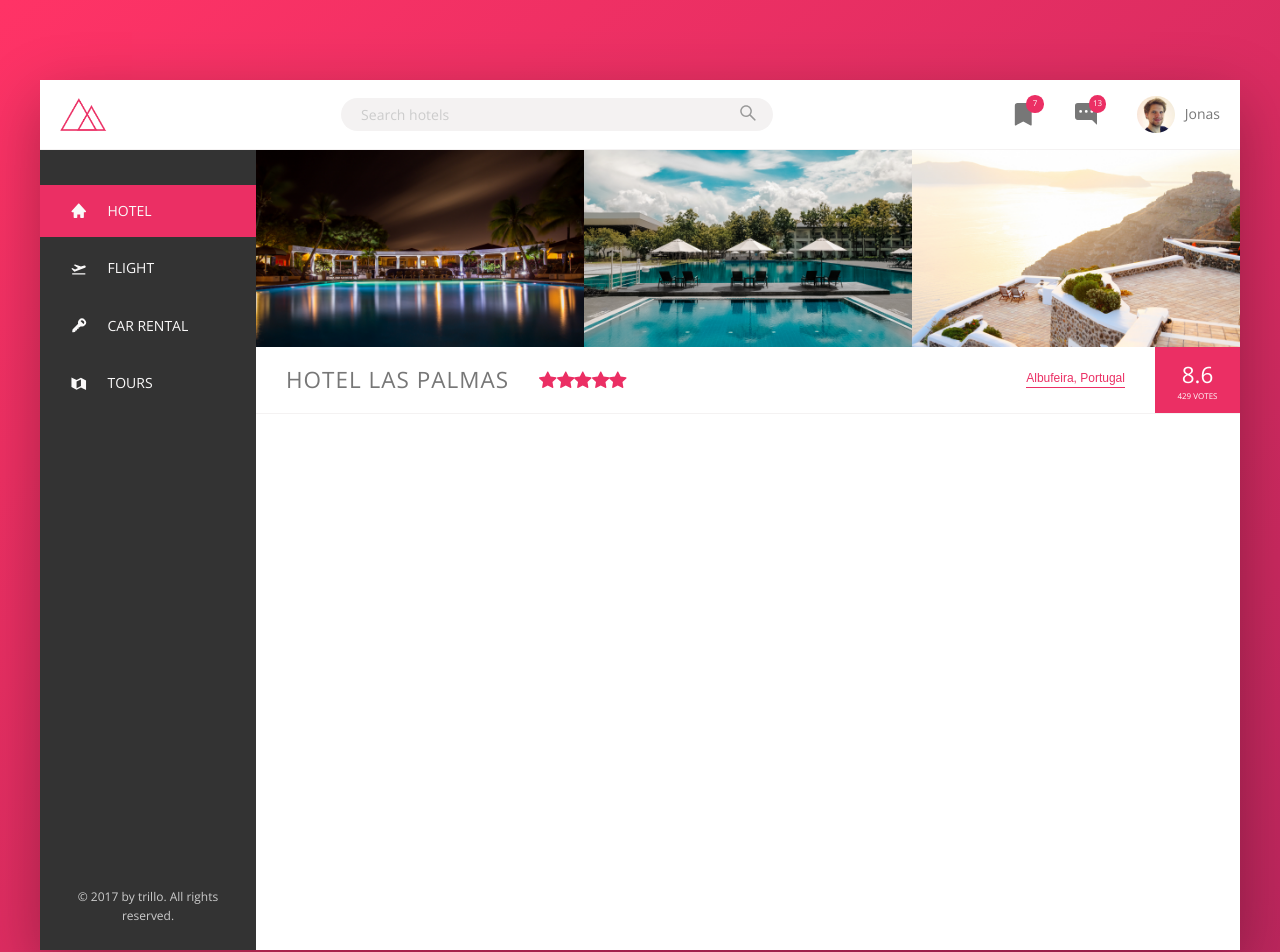
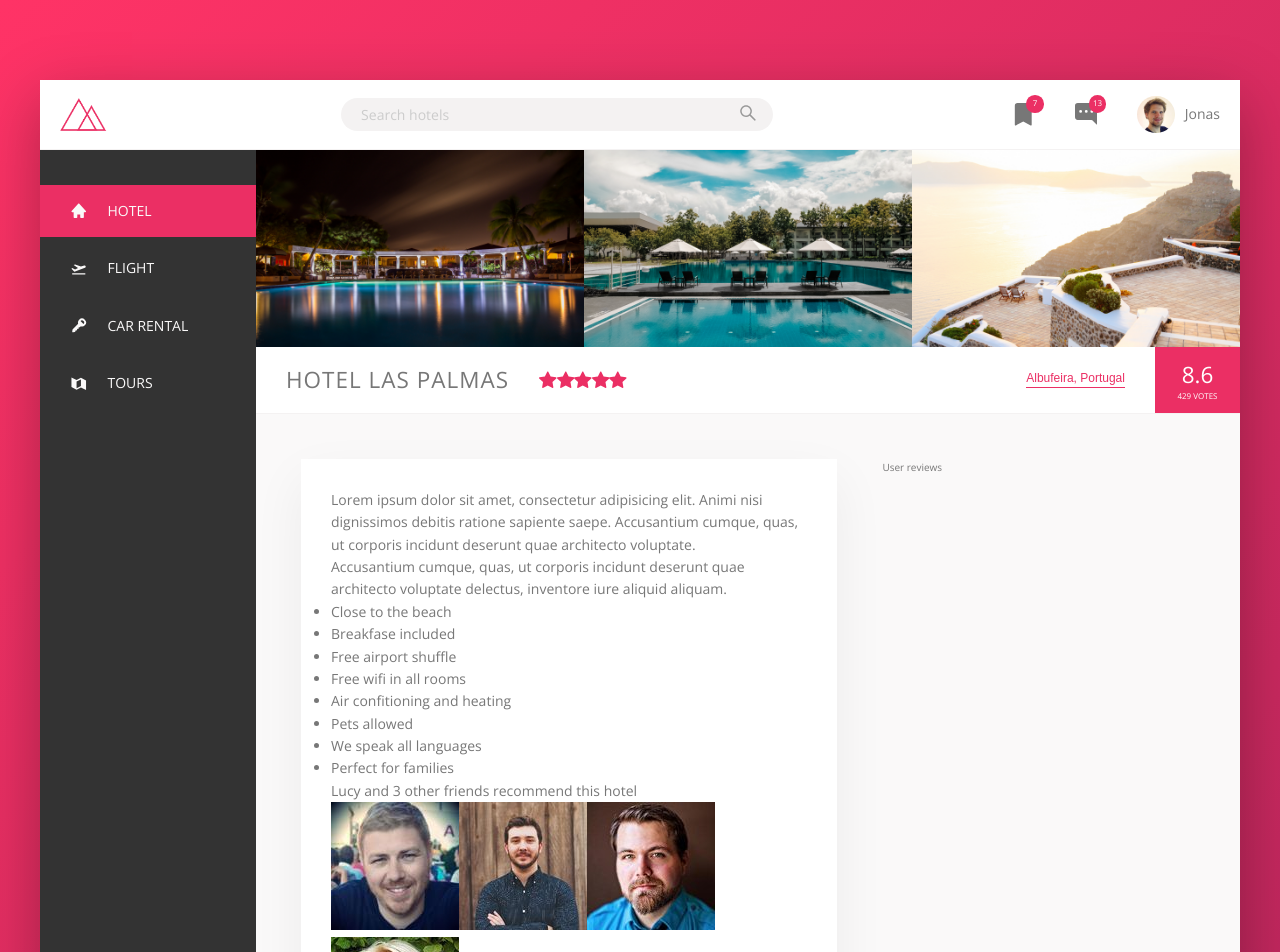
Before and after one commit to benwhite0820/trillo, a React (Vite) app: page / in a window 1280 px wide. Shown: the top 952 px of the page. Built offline with nearby package versions, Linux system fonts and the light colour scheme; some icons are missing.

Commit message:
building the description section - part 1

```diff
--- a/src/App.scss
+++ b/src/App.scss
@@ -13,5 +13,4 @@
 .hotel-view {
   background-color: #fff;
   flex: 1;
-  height: 80rem;
 }
--- a/src/App.tsx
+++ b/src/App.tsx
@@ -3,6 +3,7 @@ import './App.scss';
 import Header from '@components/header/header.component';
 import SideBar from '@components/side-bar/side-bar.component';
 import Overview from '@components/overview/overview.component';
+import Detail from '@components/detail/detail.component';
 
 function App() {
   return (
@@ -14,6 +15,7 @@ function App() {
           <main className="hotel-view">
             <Gallery />
             <Overview />
+            <Detail />
           </main>
         </div>
       </div>
--- /dev/null
+++ b/src/components/detail/detail.component.tsx
@@ -0,0 +1,50 @@
+import './detail.style.scss';
+import Friend1 from '@assets/images/user-3.jpg';
+import Friend2 from '@assets/images/user-4.jpg';
+import Friend3 from '@assets/images/user-5.jpg';
+import Friend4 from '@assets/images/user-6.jpg';
+
+const Detail = () => {
+  return (
+    <div className="detail">
+      <div className="description">
+        <p className="paragraph">
+          Lorem ipsum dolor sit amet, consectetur adipisicing elit. Animi nisi
+          dignissimos debitis ratione sapiente saepe. Accusantium cumque, quas,
+          ut corporis incidunt deserunt quae architecto voluptate.
+        </p>
+        <p className="paragraph">
+          Accusantium cumque, quas, ut corporis incidunt deserunt quae
+          architecto voluptate delectus, inventore iure aliquid aliquam.
+        </p>
+        <ul className="list">
+          <li className="list__item">Close to the beach</li>
+          <li className="list__item">Breakfase included</li>
+          <li className="list__item">Free airport shuffle</li>
+          <li className="list__item">Free wifi in all rooms</li>
+          <li className="list__item">Air confitioning and heating</li>
+          <li className="list__item">Pets allowed</li>
+          <li className="list__item">We speak all languages</li>
+          <li className="list__item">Perfect for families</li>
+        </ul>
+        <div className="recommend">
+          <p className="recommend__count">
+            Lucy and 3 other friends recommend this hotel
+          </p>
+          <div className="recommend__friends">
+            <div className="recommend__friends">
+              <img src={Friend1} alt="Friend 1" className="recommend__photo" />
+              <img src={Friend2} alt="Friend 2" className="recommend__photo" />
+              <img src={Friend3} alt="Friend 3" className="recommend__photo" />
+              <img src={Friend4} alt="Friend 4" className="recommend__photo" />
+            </div>
+          </div>
+        </div>
+      </div>
+
+      <div className="user-reviews">User reviews</div>
+    </div>
+  );
+};
+
+export default Detail;
--- /dev/null
+++ b/src/components/detail/detail.style.scss
@@ -0,0 +1,19 @@
+.detail {
+  display: flex;
+  padding: 4.5rem;
+  background-color: var(--color-grey-light-1);
+  border-bottom: var(--line);
+}
+
+.description {
+  font-size: 1.4rem;
+  background-color: #fff;
+  box-shadow: var(--shadow-light);
+  padding: 3rem;
+  flex: 0 0 60%;
+  margin-right: 4.5rem;
+}
+
+.user-reviews {
+  flex: 1;
+}
--- a/src/components/header/header.style.scss
+++ b/src/components/header/header.style.scss
@@ -2,7 +2,7 @@
   font-size: 1.4rem;
   height: 7rem;
   background-color: #fff;
-  border-bottom: 1px solid var(--color-grey-light-2);
+  border-bottom: var(--line);
   display: flex;
   justify-content: space-between;
   align-items: center;
--- a/src/components/overview/overview.style.scss
+++ b/src/components/overview/overview.style.scss
@@ -1,7 +1,7 @@
 .overview {
   display: flex;
   align-items: center;
-  border-bottom: 1px solid var(--color-grey-light-2);
+  border-bottom: var(--line);
 
   &__heading {
     font-size: 2.25rem;
```
